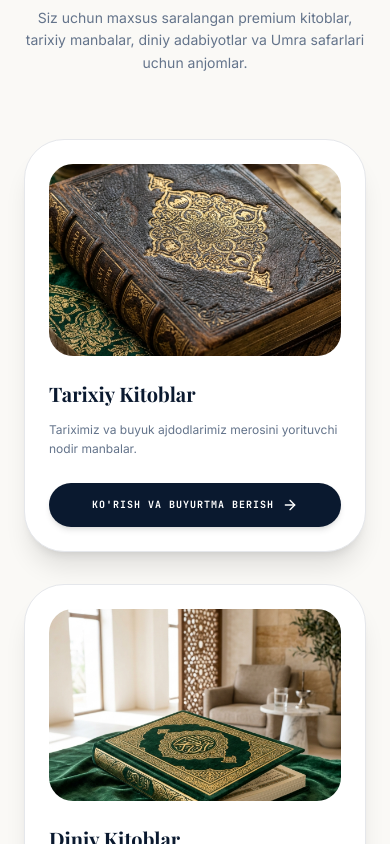
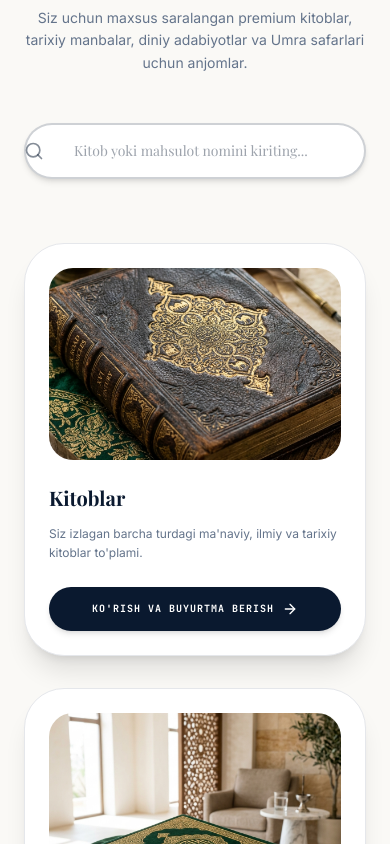
Before and after one commit to abdullohabdulloh1001-arch/ottoman_abdulloh, a React (Vite) app: page / in a window 390 px wide. Shown: the part 1540-2384 px from the top of the page. Built offline with nearby package versions, Linux system fonts and the light colour scheme; a web font is replaced by a local one.

Commit message:
refactor: rename Tarixiy Kitoblar to Kitoblar, add search input & live search system in catalog

```diff
--- a/src/App.jsx
+++ b/src/App.jsx
@@ -21,7 +21,8 @@ import {
   Book,
   Heart,
   MapPin,
-  Truck
+  Truck,
+  Search
 } from 'lucide-react';
 
 // Register GSAP plugins
@@ -58,12 +59,32 @@ const MagneticButton = ({ children, onClick, className = "", variant = "primary"
 };
 
 // ==========================================
+// ==========================================
+// ALL PRODUCTS DATA
+// ==========================================
+const ALL_PRODUCTS = [
+  { id: 'b1', name: "Hadislar to'plami", price: "50 000", image: "/images/kitob_hadis_toplam.jpg", category: "Diniy Kitoblar" },
+  { id: 'b2', name: "365 kunda duo", price: "105 000", image: "/images/kitob_365_duo.jpg", category: "Diniy Kitoblar" },
+  { id: 'b3', name: "365 kunda hadis", price: "105 000", image: "/images/kitob_365_hadis.jpg", category: "Diniy Kitoblar" },
+  { id: 'b4', name: "Payg'ambarimni taniyman", price: "107 000", image: "/images/kitob_paygambar_taniyman.jpg", category: "Diniy Kitoblar" },
+  { id: 'b5', name: "Payg'ambarlar qissasi", price: "110 000", image: "/images/kitob_paygambarlar_qissasi.jpg", category: "Diniy Kitoblar" },
+  { id: 'u1', name: "Ekonom To'plam", price: "1 000 000", image: "/images/umra_ekonom.jpg", category: "Umra Anjomlari" },
+  { id: 'u2', name: "Standart To'plam", price: "1 500 000", image: "/images/umra_standart.jpg", category: "Umra Anjomlari" },
+  { id: 'u3', name: "Premium To'plam", price: "2 000 000", image: "/images/umra_premium.jpg", category: "Umra Anjomlari" }
+];
+
 // MAIN APP COMPONENT
 // ==========================================
 export default function App() {
   const [scrolled, setScrolled] = useState(false);
   const [isUmraModalOpen, setIsUmraModalOpen] = useState(false);
   const [isDiniyModalOpen, setIsDiniyModalOpen] = useState(false);
+  const [searchQuery, setSearchQuery] = useState("");
+
+  const filteredProducts = ALL_PRODUCTS.filter(product =>
+    product.name.toLowerCase().includes(searchQuery.toLowerCase()) ||
+    product.category.toLowerCase().includes(searchQuery.toLowerCase())
+  );
 
   // Disable body scroll when any modal is open
   useEffect(() => {
@@ -364,8 +385,8 @@ export default function App() {
         <div className={`hidden md:flex items-center gap-5 lg:gap-7 font-mono text-[9px] lg:text-[10px] tracking-[0.15em] uppercase transition-colors duration-500 ${
           scrolled ? 'text-navyBlue/70' : 'text-white/95'
         }`}>
-          <a href="#kitoblar" className={`hover-lift transition-colors font-medium ${scrolled ? 'hover:text-royalBlue' : 'hover:text-sky-300'}`}>Kitoblar</a>
-          <a href="#tarixiy-kitoblar" className={`hover-lift transition-colors font-medium ${scrolled ? 'hover:text-royalBlue' : 'hover:text-sky-300'}`}>Tarixiy Kitoblar</a>
+          <a href="#kitoblar" className={`hover-lift transition-colors font-medium ${scrolled ? 'hover:text-royalBlue' : 'hover:text-sky-300'}`}>Katalog</a>
+          <a href="#tarixiy-kitoblar" className={`hover-lift transition-colors font-medium ${scrolled ? 'hover:text-royalBlue' : 'hover:text-sky-300'}`}>KITOBLAR</a>
           <a href="#diniy-kitoblar" className={`hover-lift transition-colors font-medium ${scrolled ? 'hover:text-royalBlue' : 'hover:text-sky-300'}`}>Diniy Kitoblar</a>
           <a href="#sovg'alar" className={`hover-lift transition-colors font-medium ${scrolled ? 'hover:text-royalBlue' : 'hover:text-sky-300'}`}>Sovg'alar</a>
 
@@ -472,7 +493,7 @@ export default function App() {
 
       {/* DYNAMIC CATEGORY SHOWCASE (Tarixiy, Diniy, Sovg'alar, Umra Anjomlari) */}
       <section id="kitoblar" className="py-24 md:py-36 px-6 md:px-12 max-w-7xl mx-auto">
-        <div className="text-center mb-16 md:mb-24">
+        <div className="text-center mb-12">
           <span className="font-mono text-[10px] tracking-[0.2em] uppercase text-royalBlue border border-royalBlue/20 rounded-full px-4 py-1.5 bg-royalBlueLight/30 font-bold">
             Do'kon Kolleksiyalari
           </span>
@@ -484,21 +505,87 @@ export default function App() {
           </p>
         </div>
 
+        {/* Live Search Bar */}
+        <div className="max-w-md mx-auto mb-16 relative">
+          <div className="relative">
+            <input
+              type="text"
+              placeholder="Kitob yoki mahsulot nomini kiriting..."
+              value={searchQuery}
+              onChange={(e) => setSearchQuery(e.target.value)}
+              className="w-full px-6 py-4 pl-12 bg-white border-2 border-navyBlue/20 rounded-full font-serif text-sm text-navyBlue placeholder-navyBlue/40 focus:outline-none focus:border-royalBlue focus:ring-1 focus:ring-royalBlue transition-all duration-300 shadow-md"
+            />
+            <Search className="w-5 h-5 text-navyBlue/50 absolute left-4.5 top-1/2 -translate-y-1/2" />
+            {searchQuery && (
+              <button
+                onClick={() => setSearchQuery("")}
+                className="absolute right-4.5 top-1/2 -translate-y-1/2 text-navyBlue/50 hover:text-navyBlue transition-colors"
+              >
+                <X className="w-4 h-4" />
+              </button>
+            )}
+          </div>
+        </div>
+
+        {searchQuery.trim() !== "" ? (
+          /* Live Search Results */
+          <div>
+            <div className="mb-8 font-mono text-xs text-slateMuted tracking-wider uppercase">
+              Qidiruv natijalari ({filteredProducts.length})
+            </div>
+            <div className="grid grid-cols-1 sm:grid-cols-2 lg:grid-cols-4 gap-8">
+              {filteredProducts.length > 0 ? (
+                filteredProducts.map(product => (
+                  <div key={product.id} className="bg-white border border-royalBorder rounded-5xl p-6 shadow-xl hover:shadow-2xl hover:border-royalBlue/20 transition-all duration-500 flex flex-col justify-between group">
+                    <div>
+                      <div className="h-48 w-full overflow-hidden rounded-3xl mb-6 relative flex items-center justify-center bg-royalBg">
+                        <img
+                          src={product.image}
+                          alt={product.name}
+                          className="max-h-full max-w-full object-contain group-hover:scale-105 transition-transform duration-700"
+                        />
+                      </div>
+                      <span className="font-mono text-[9px] tracking-wider uppercase text-royalBlue bg-royalBlueLight/50 px-2.5 py-1 rounded-full">{product.category}</span>
+                      <h3 className="text-lg font-serif font-bold text-navyBlue mt-3 mb-2">{product.name}</h3>
+
+                      <div className="inline-flex items-center gap-1.5 px-3 py-1 rounded-2xl bg-royalBlueLight/40 text-royalBlue font-mono text-xs font-bold mb-4">
+                        <span>Narxi:</span>
+                        <span className="text-navyBlue text-sm font-extrabold">{product.price}</span>
+                        <span className="text-[10px] text-royalBlue/70 font-semibold">so'm</span>
+                      </div>
+                    </div>
+                    <button
+                      onClick={() => window.open(getTelegramPurchaseLink(product.name, product.image), '_blank')}
+                      className="w-full bg-navyBlue hover:bg-royalBlue text-white font-mono text-[10px] tracking-widest uppercase py-3.5 rounded-full font-bold transition-all duration-300 shadow-md hover:shadow-lg flex items-center justify-center gap-2 hover:scale-[1.02]"
+                    >
+                      Buyurtma berish <ArrowRight className="w-4 h-4" />
+                    </button>
+                  </div>
+                ))
+              ) : (
+                <div className="col-span-full text-center py-12">
+                  <p className="text-slateMuted font-light">Bunday mahsulot topilmadi.</p>
+                </div>
+              )}
+            </div>
+          </div>
+        ) : (
+          /* Standard Categories Grid */
           <div className="grid grid-cols-1 md:grid-cols-2 lg:grid-cols-4 gap-8 items-stretch">
 
-          {/* Card 1: Tarixiy Kitoblar */}
+            {/* Card 1: Kitoblar */}
             <div className="bg-white border border-royalBorder rounded-5xl p-6 shadow-xl hover:shadow-2xl hover:border-royalBlue/20 transition-all duration-500 flex flex-col justify-between group">
               <div>
                 <div className="h-48 w-full overflow-hidden rounded-3xl mb-6 relative">
                   <img
                     src="/images/tarixiy.jpg"
-                  alt="Tarixiy Kitoblar"
+                    alt="Kitoblar"
                     className="w-full h-full object-cover group-hover:scale-105 transition-transform duration-700"
                   />
                 </div>
-              <h3 className="text-xl font-serif font-bold text-navyBlue mb-3">Tarixiy Kitoblar</h3>
+                <h3 className="text-xl font-serif font-bold text-navyBlue mb-3">Kitoblar</h3>
                 <p className="text-xs md:text-sm text-slateMuted font-light leading-relaxed mb-6">
-                Tariximiz va buyuk ajdodlarimiz merosini yorituvchi nodir manbalar.
+                  Siz izlagan barcha turdagi ma'naviy, ilmiy va tarixiy kitoblar to'plami.
                 </p>
               </div>
               <button
@@ -585,6 +672,7 @@ export default function App() {
             </div>
 
           </div>
+        )}
       </section>
 
       {/* Umra packages are now available inside the overlay modal popup */}
@@ -822,8 +910,8 @@ export default function App() {
           <div>
             <h4 className="font-mono text-xs text-royalBg/80 tracking-widest uppercase mb-4">Kategoriyalar</h4>
             <ul className="space-y-2 font-mono text-[10px] text-royalBg/40 uppercase tracking-widest">
-              <li><a href="#kitoblar" className="hover:text-royalBlueLight transition-colors">Kitoblar</a></li>
-              <li><a href="#tarixiy-kitoblar" className="hover:text-royalBlueLight transition-colors">Tarixiy Kitoblar</a></li>
+              <li><a href="#kitoblar" className="hover:text-royalBlueLight transition-colors">Katalog</a></li>
+              <li><a href="#tarixiy-kitoblar" className="hover:text-royalBlueLight transition-colors">KITOBLAR</a></li>
               <li><a href="#diniy-kitoblar" className="hover:text-royalBlueLight transition-colors">Diniy Kitoblar</a></li>
               <li><a href="#sovg'alar" className="hover:text-royalBlueLight transition-colors">Sovg'alar</a></li>
             </ul>
```
Lines whose indentation alone changed are shown as unchanged.
